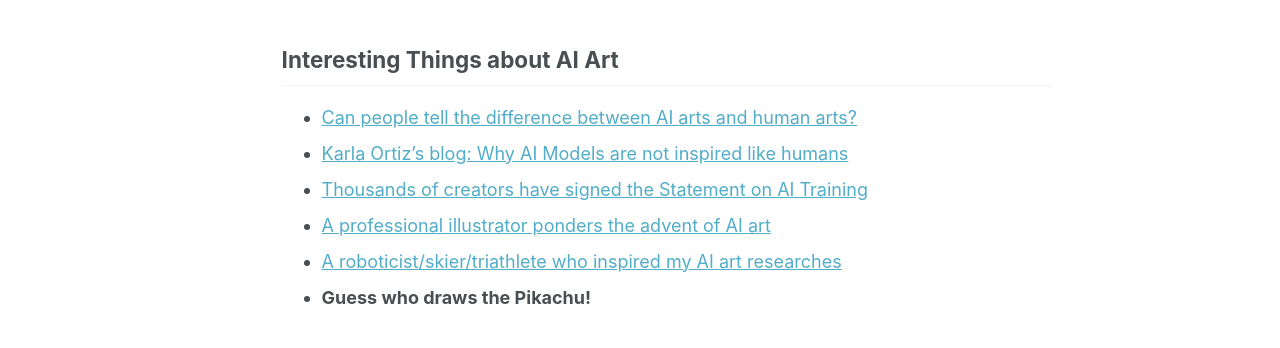
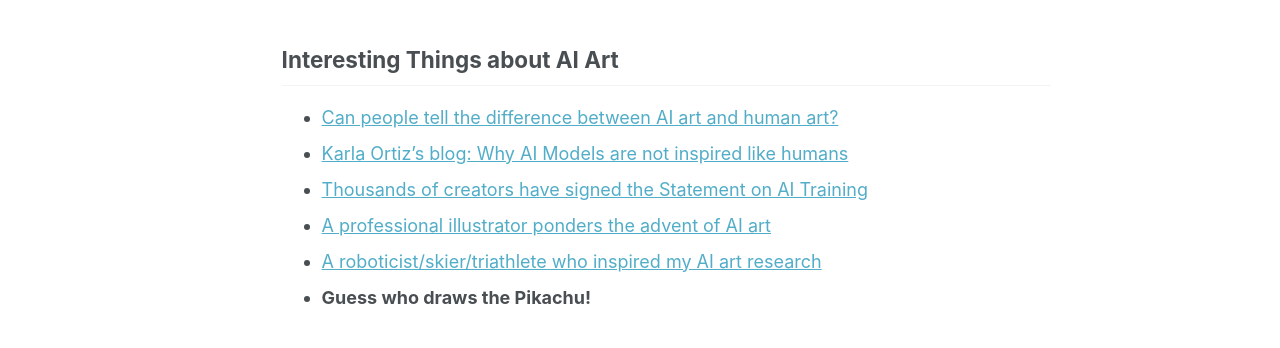
Before and after one commit to sijielin/sijielin.github.io, a Jekyll site: the page built from _pages/misc.md, in a window 1280 px wide and 900 px high. Shown: the part 341-689 px from the top of the window. Built offline with Jekyll 4.4.1, drawn with Linux system fonts in a browser that asks for light colours.

Commit message:
Update misc.md

```diff
--- a/_pages/misc.md
+++ b/_pages/misc.md
@@ -11,11 +11,11 @@ author_profile: false
 - [Virtual digital economy seminar](https://www.digitalecon.org/seminar)
 
 ## Interesting Things about AI Art
-- [Can people tell the difference between AI arts and human arts?](https://www.astralcodexten.com/p/how-did-you-do-on-the-ai-art-turing)
+- [Can people tell the difference between AI art and human art?](https://www.astralcodexten.com/p/how-did-you-do-on-the-ai-art-turing)
 - [Karla Ortiz's blog: Why AI Models are not inspired like humans](https://www.kortizblog.com/blog/why-ai-models-are-not-inspired-like-humans)
 - [Thousands of creators have signed the Statement on AI Training](https://authorsguild.org/news/sign-the-statement-on-ai-training/)
 - [A professional illustrator ponders the advent of AI art](https://www.nytimes.com/interactive/2025/06/23/magazine/ai-art-artists-illustrator.html)
-- [A roboticist/skier/triathlete who inspired my AI art researches](https://aliciachenw.github.io/)
+- [A roboticist/skier/triathlete who inspired my AI art research](https://aliciachenw.github.io/)
 - **Guess who draws the Pikachu!**
 
 
```
